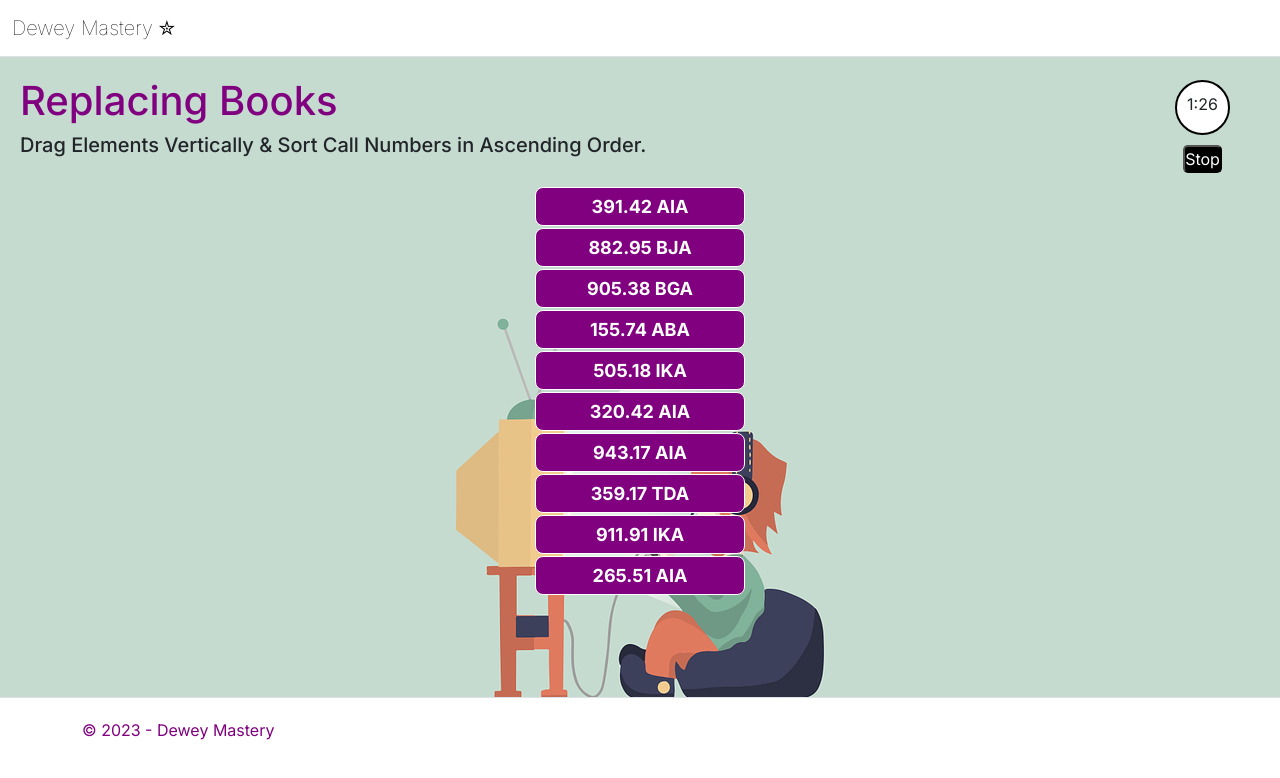
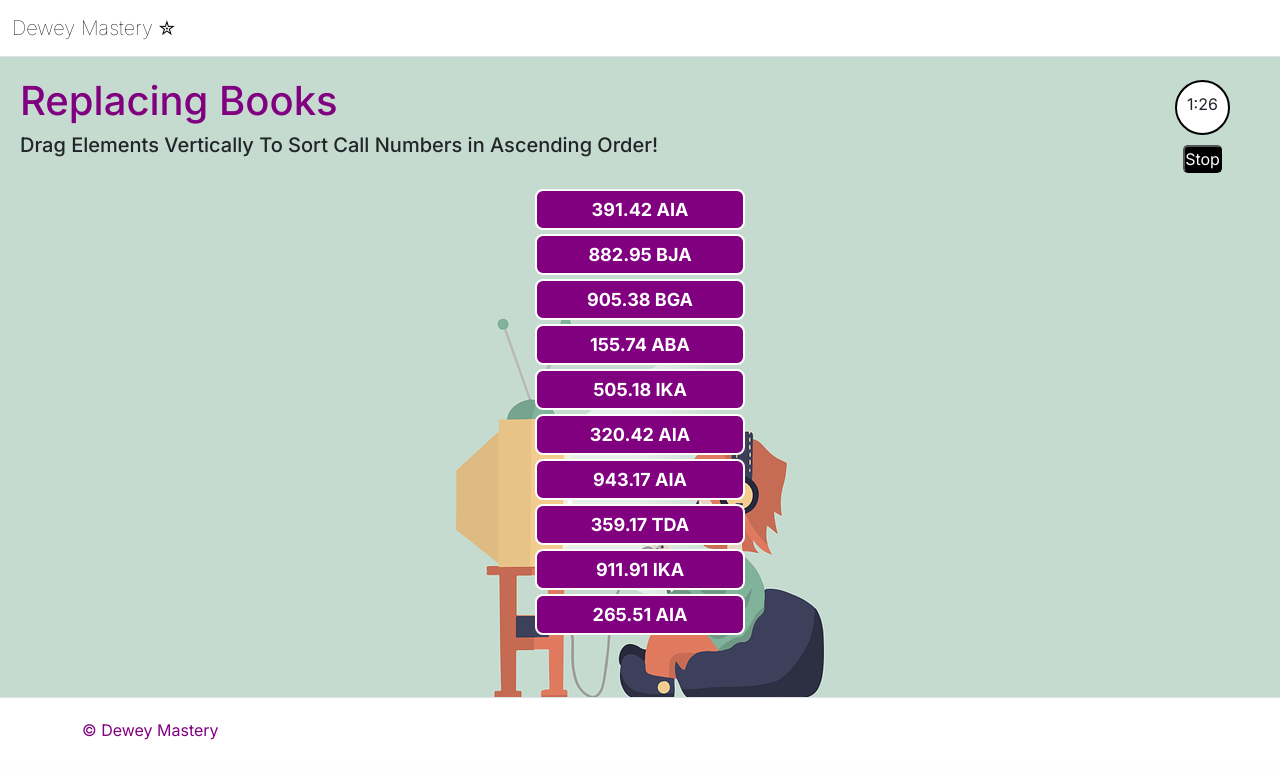
Before and after one commit to immanuel404/Dewey-Mastery, a Next.js app: page /activity_a in a window 1280 px wide. Shown: the top 778 px of the page. Built offline with nearby package versions, Linux system fonts and the light colour scheme.

Commit message:
minor updates
footer and task description changes

```diff
--- a/src/app/activity_a/page.tsx
+++ b/src/app/activity_a/page.tsx
@@ -59,7 +59,7 @@ export default async function Activity_A() {
 
             <div className="task_a">
                 <h1>Replacing Books</h1>
-                <h5>Drag Elements Vertically & Sort Call Numbers in Ascending Order.</h5>
+                <h5>Drag Elements Vertically To Sort Call Numbers in Ascending Order!</h5>
 
                 <div className="callnumbers">
                     <DraggableContainer callNumbers={callNumbers} />
--- a/src/app/activity_b/page.tsx
+++ b/src/app/activity_b/page.tsx
@@ -58,7 +58,7 @@ export default async function Activity_B() {
 
       <div className="task_b">
         <h1>Identifying Areas</h1>
-        <h5>Drag Descriptions Vertically to Match its Corresponding Call Number.</h5>
+        <h5>Match Descriptions With To Corresponding Call Number Classification!</h5>
 
         <div className="callnumbers">
           <DraggableContainer callNumbers={callNumbers} />
--- a/src/app/activity_c/page.tsx
+++ b/src/app/activity_c/page.tsx
@@ -20,7 +20,7 @@ export default function Activity_C() {
 
       <div className="task_c">
         <h1>Finding Call Numbers</h1>
-        <h5>Traverse the Dewey Decimal Hierarchy to Find the Correct Call Number.</h5>
+        <h5>Traverse the Dewey Decimal Hierarchy to Find the Correct Classification!</h5>
         <br />
         <Slider />
       </div>
--- a/src/app/assets/styles/task_a.css
+++ b/src/app/assets/styles/task_a.css
@@ -66,11 +66,11 @@
 .task_a .callnumbers .draggable, .answer {
     font-size: 18px;
     font-weight: bold;
-    margin-top: 2px;
+    margin-top: 4px;
     padding: 5px 20px;
     color: white;
     background: purple;
-    border: 1px solid white;
+    border: 2px solid white;
     border-radius: 8px;
 }
 .task_a .callnumbers #answer {
--- a/src/app/components/Footer.tsx
+++ b/src/app/components/Footer.tsx
@@ -5,8 +5,8 @@ export default function Footer() {
   return (
     <footer className="border-top footer text-muted">
       <div className="container" style={{ color:'white', textDecoration:'none', paddingTop:'20px',marginBottom:'20px' }}>
-        <a href="https://webcitizen.vercel.app/" target="_blank" rel="noopener noreferrer" style={{ color:'purple', textDecoration:'none' }}>
-          &copy; 2023 - Dewey Mastery
+        <a href="https://emmani.vercel.app/" target="_blank" rel="noopener noreferrer" style={{ color:'purple', textDecoration:'none' }}>
+          &copy; Dewey Mastery
         </a>
       </div>
     </footer>
```
